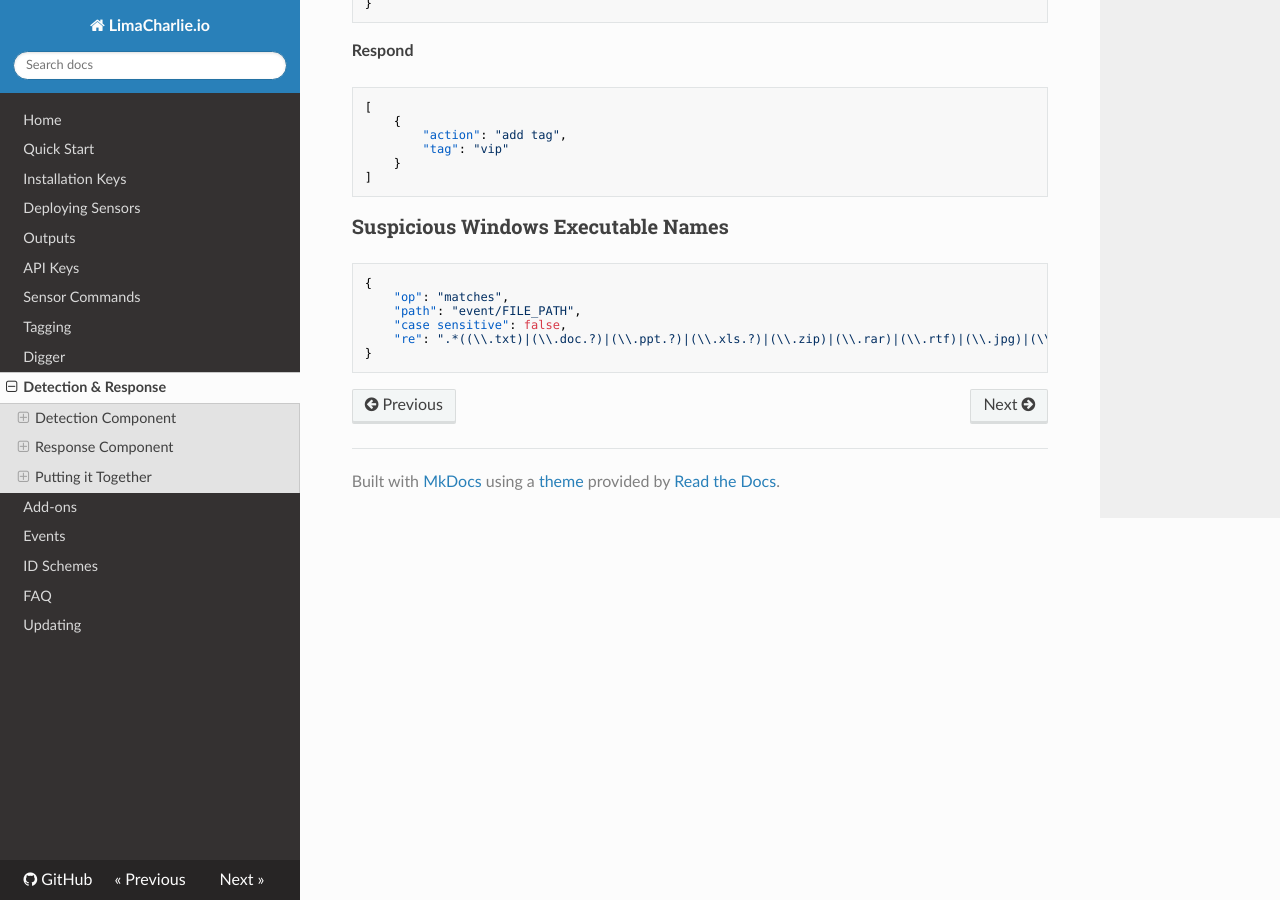
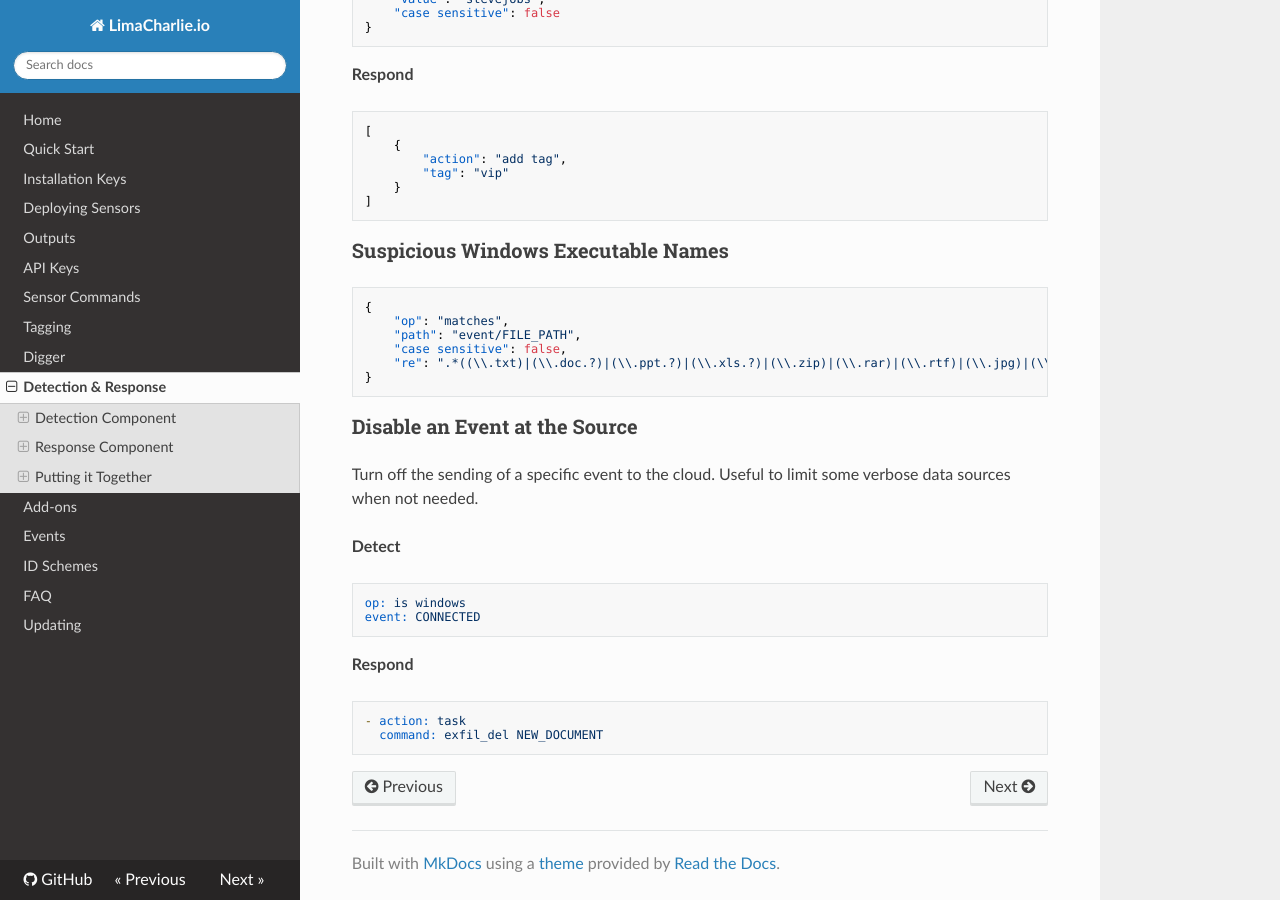
Before and after one commit to refractionPOINT/lce_doc, an MkDocs documentation site: the page built from docs/dr.md, in a window 1280 px wide and 900 px high, scrolled down 11383 px. Built offline with MkDocs 1.6.1, drawn with Linux system fonts in a browser that asks for light colours; nearby versions of some CDN libraries; old or Windows-style settings are respelled for this version of MkDocs; some of the changed text lies outside the part shown.

Commit message:
Adding example of removing a certain event from being sent to the cloud.

````diff
--- a/docs/dr.md
+++ b/docs/dr.md
@@ -493,3 +493,18 @@ Tag any sensor where the CEO logs in with "vip".
     "re": ".*((\\.txt)|(\\.doc.?)|(\\.ppt.?)|(\\.xls.?)|(\\.zip)|(\\.rar)|(\\.rtf)|(\\.jpg)|(\\.gif)|(\\.pdf)|(\\.wmi)|(\\.avi)|( {5}.*))\\.exe"
 }
 ```
+
+### Disable an Event at the Source
+Turn off the sending of a specific event to the cloud. Useful to limit some verbose data sources when not needed.
+
+**Detect**
+```yaml
+op: is windows
+event: CONNECTED
+```
+
+**Respond**
+```yaml
+- action: task
+  command: exfil_del NEW_DOCUMENT
+```
````
